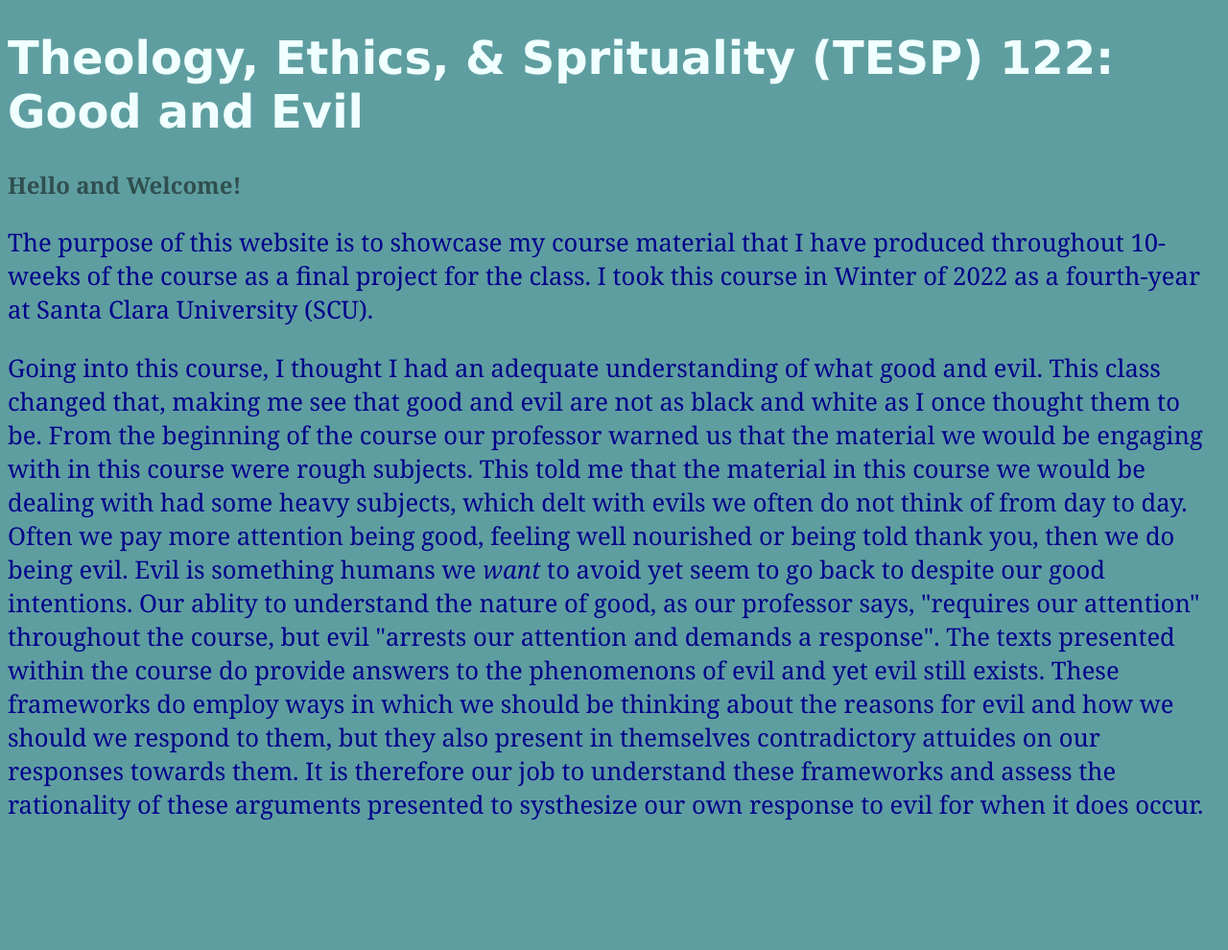
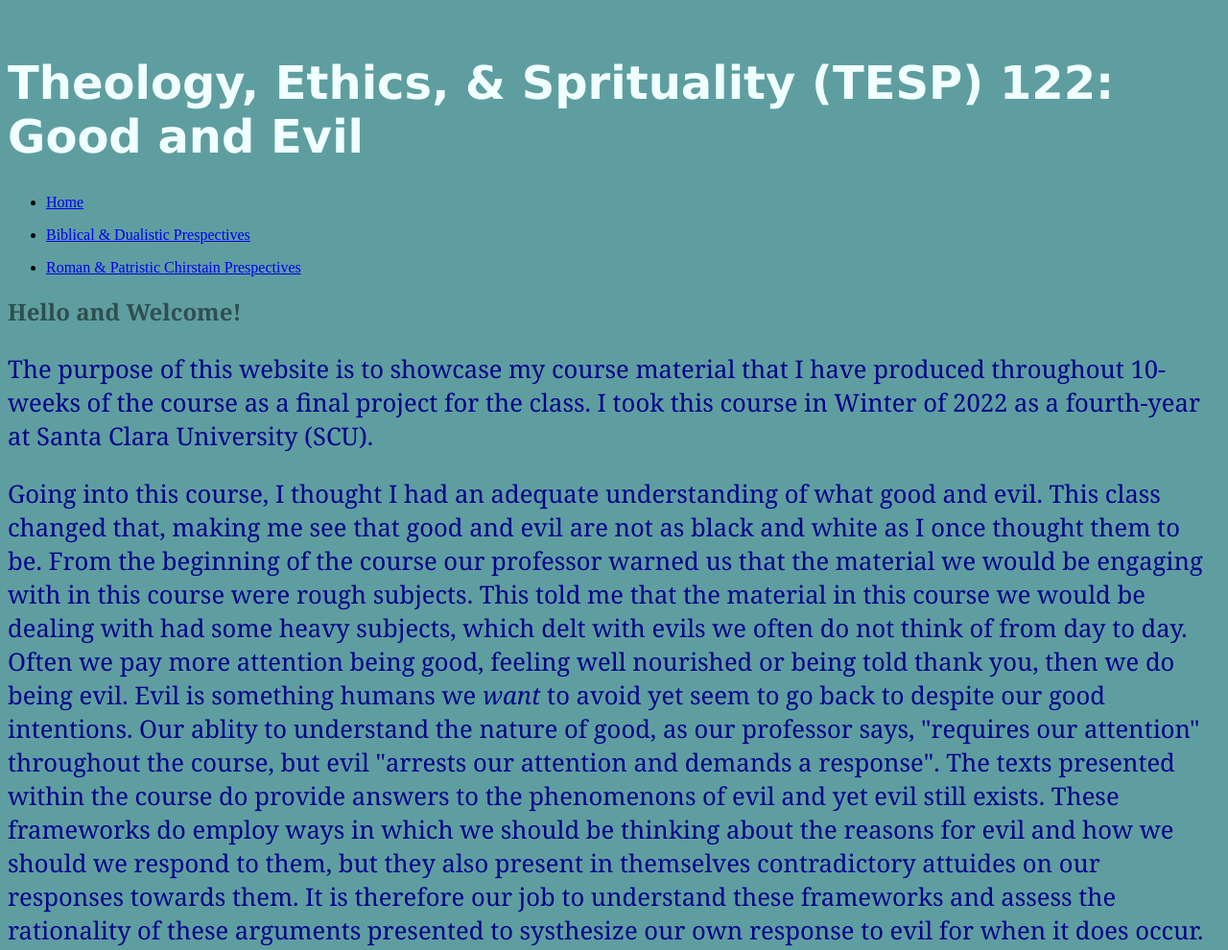
Before and after one commit to jchavez2/TESP-122-Final-Project, a plain HTML site: page index.html in a window 1280 px wide. Shown: the whole page at 96% size. Before the commit the page ends 881 px from the top, so only its background shows below. Drawn offline with Linux system fonts and the light colour scheme.

Commit message:
index.html organized body tag

```diff
--- a/index.html
+++ b/index.html
@@ -5,9 +5,41 @@
 <link rel="styleSheet" href="src/css/stylesIndex.css">
 </head>
 <body>
+<header id="header" class="header">
+    <div class="container">
+        <div class="navbar">
+            <div class="navbar-header">
+                <img class="site-logo" href="/TESP-122-Final-Project/src/img/2_WIP_Logo_png.png">
+                <h1>Theology, Ethics, & Sprituality (TESP) 122: Good and Evil</h1>
+            </div>
+            <!-- /.navbar-header -->
+            <nav class="nav-elements" aria-label="Site navigation">
+                <ul id="main-menu" class="menu nav navbar=nav">
+                    <li class="first leaf menu-link-home">
+                        <a href="/TESP-122-Final-Project/index.html">Home</a>
+                    </li>
+                </ul>
+                <ul id="second menu-link-B&DP">
+                    <li>
+                        <a href="/TESP-122-Final-Project/index.html">Biblical & Dualistic Prespectives</a>
+                    </li>
+                </ul>
+                <ul id="third menu-link-R&PCP">
+                    <li>
+                        <a href="/TESP-122-Final-Project/index.html">Roman & Patristic Chirstain Prespectives</a>
+                    </li>
+                </ul>
+            </nav>
+            <!-- /.nav-elements -->
+        </div>
+        <!-- /.navbar -->
+    </div>
+    <!-- /.container -->
+</header>
+<div class="main-wrapper" id="main-wrapper">
+    <h2>Hello and Welcome!</h2>
 
-<h1>Theology, Ethics, & Sprituality (TESP) 122: Good and Evil</h1>
-<h2>Hello and Welcome!</h2>
+
     <p>
         The purpose of this website is to showcase my course material that I have produced throughout 10-weeks of the course as a final project for the class. I took this course in Winter of 2022 as a fourth-year at Santa Clara University (SCU).
     </p>
@@ -26,5 +58,7 @@
     </p>
 
 
+</div>
+
 </body>
 </html>
```
Lines whose indentation alone changed are shown as unchanged.
